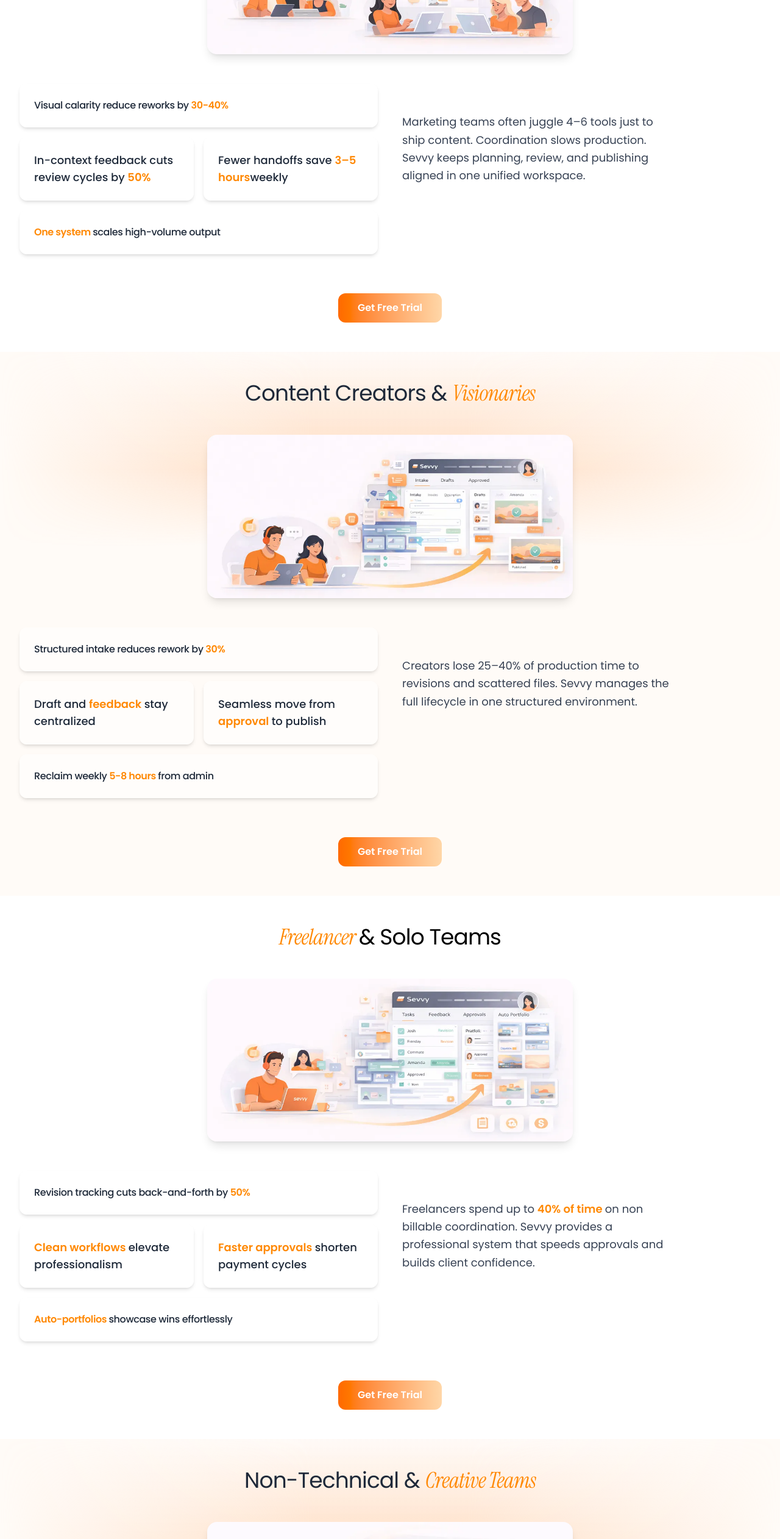
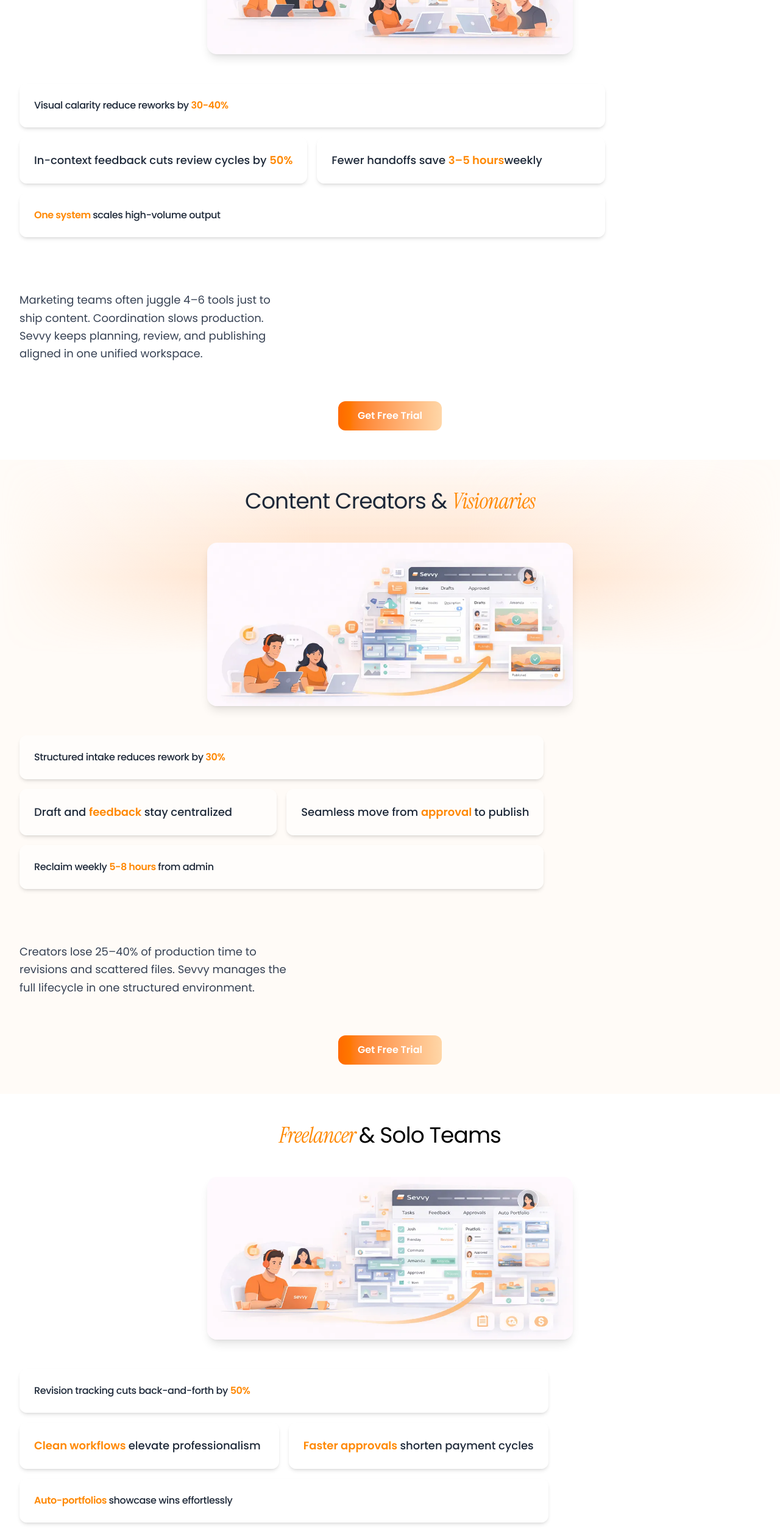
Before and after one commit to alihussnain1122/Sevvy, a React (Vite) app: page /about-us in a window 1280 px wide. Shown: the part 2200-4724 px from the top of the page at 61% size. Built offline with nearby package versions, Linux system fonts and the light colour scheme; the HTML template or start-up script is replaced by a standard one; a web font is replaced by a local one.

Commit message:
update mobile designs of page-4

```diff
--- a/src/components/WhoisSevvy/ContentCreator.jsx
+++ b/src/components/WhoisSevvy/ContentCreator.jsx
@@ -58,10 +58,10 @@ const ContentCreator = () => {
         </div>
 
         {/* Bottom Content: Cards left, Paragraph right */}
-        <div className="grid grid-cols-1 md:grid-cols-2 gap-10 items-start mb-16">
+        <div className="flex flex-col md:grid-cols-2 gap-10 items-start mb-16">
           {/* Feature Cards Grid - Left Side */}
           {/* Feature Cards Grid - Left Side */}
-<div className="grid grid-cols-2 gap-4">
+<div className="grid grid-cols-2 gap-4 order-2 md:order-1">
   {features.map((feature, index) => {
     // Pehla (0) aur Aakhri (3) card full width lega
     const isFullWidth = index === 0 || index === features.length - 1;
@@ -89,7 +89,7 @@ const ContentCreator = () => {
 </div>
 
           {/* Paragraph - Right Side */}
-          <div className="flex items-center justify-center md:justify-start md:mt-12">
+          <div className="flex items-center justify-center md:justify-start md:mt-12 order-1 md:order-2">
             <p className="text-gray-700 text-base md:text-lg leading-relaxed max-w-md">
               Creators lose 25–40% of production time to revisions and scattered files. Sevvy manages the full lifecycle in one structured environment.
             </p>
--- a/src/components/WhoisSevvy/Freelancer.jsx
+++ b/src/components/WhoisSevvy/Freelancer.jsx
@@ -51,10 +51,10 @@ const Freelance = () => {
         </div>
 
         {/* Bottom Content: Cards left, Paragraph right */}
-        <div className="grid grid-cols-1 md:grid-cols-2 gap-10 items-start mb-16">
+        <div className="flex flex-col md:grid-cols-2 gap-10 items-start mb-16">
           {/* Feature Cards Grid - Left Side */}
           {/* Feature Cards Grid - Left Side */}
-<div className="grid grid-cols-2 gap-4">
+<div className="grid grid-cols-2 gap-4 order-2 md:order-1">
   {features.map((feature, index) => {
     // Pehla (0) aur Aakhri (3) card full width lega
     const isFullWidth = index === 0 || index === features.length - 1;
@@ -82,7 +82,7 @@ const Freelance = () => {
 </div>
 
           {/* Paragraph - Right Side */}
-          <div className="flex items-center justify-center md:justify-start md:mt-12">
+          <div className="flex items-center justify-center md:justify-start md:mt-12 order-1 md:order-2">
             <p className="text-gray-700 text-base md:text-lg leading-relaxed max-w-md">
               Freelancers spend up to <span className="text-orange-400 font-semibold">40% of time </span>
 on non billable coordination. Sevvy provides a professional system that speeds approvals and builds client confidence.
--- a/src/components/WhoisSevvy/Media.jsx
+++ b/src/components/WhoisSevvy/Media.jsx
@@ -50,10 +50,10 @@ const SocialMedia = () => {
         </div>
 
         {/* Bottom Content: Cards left, Paragraph right */}
-        <div className="grid grid-cols-1 md:grid-cols-2 gap-10 items-start mb-16">
+        <div className="flex flex-col md:grid-cols-2 gap-10 items-start mb-16">
           {/* Feature Cards Grid - Left Side */}
           {/* Feature Cards Grid - Left Side */}
-<div className="grid grid-cols-2 gap-4">
+<div className="grid grid-cols-2 gap-4 order-2 md:order-1">
   {features.map((feature, index) => {
     // Pehla (0) aur Aakhri (3) card full width lega
     const isFullWidth = index === 0 || index === features.length - 1;
@@ -81,7 +81,7 @@ const SocialMedia = () => {
 </div>
 
           {/* Paragraph - Right Side */}
-          <div className="flex items-center justify-center md:justify-start md:mt-12">
+          <div className="flex items-center justify-center md:justify-start md:mt-12 order-1 md:order-2">
             <p className="text-gray-700 text-base md:text-lg leading-relaxed max-w-md">
               Marketing teams often juggle 4–6 tools just to ship content. Coordination slows production. Sevvy keeps planning, review, and publishing aligned in one unified workspace.
             </p>
--- a/src/components/WhoisSevvy/Need.jsx
+++ b/src/components/WhoisSevvy/Need.jsx
@@ -75,7 +75,7 @@ const NeedSevvy = () => {
                 </div>
 
                 {/* Cards Grid */}
-                <div className="grid grid-cols-1 md:grid-cols-2 lg:grid-cols-4 gap-6 max-w-6xl mx-auto">
+                <div className="grid grid-cols-2 md:grid-cols-2 lg:grid-cols-4 gap-4 max-w-6xl mx-auto">
                     {cards.map((card, index) => (
                         <div
                             key={index}
@@ -92,7 +92,7 @@ const NeedSevvy = () => {
                             </p>
 
                             {/* Main Number */}
-                            <p className="text-4xl font-bold text-orange-500">
+                            <p className="text-2xl md:text-4xl font-bold text-orange-500">
                                 {card.main}
                             </p>
 
```
